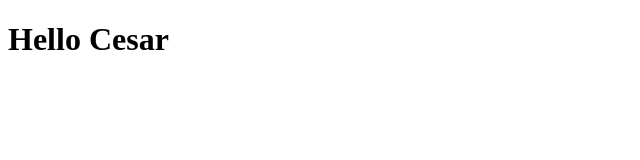
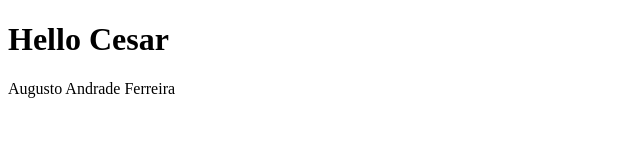
Before and after one commit to czaraugustocoder/czara, a plain HTML site: page index.html in a window 1280 px wide. Shown: the whole page, without its empty margins (0-640 px from the left). Drawn offline with Linux system fonts and the light colour scheme.

Commit message:
Altera a página principal do código

```diff
--- a/index.html
+++ b/index.html
@@ -6,5 +6,6 @@
 </head>
 <body>
     <h1>Hello Cesar</h1>
+    <p>Augusto Andrade Ferreira</p>
 </body>
 </html>
```
